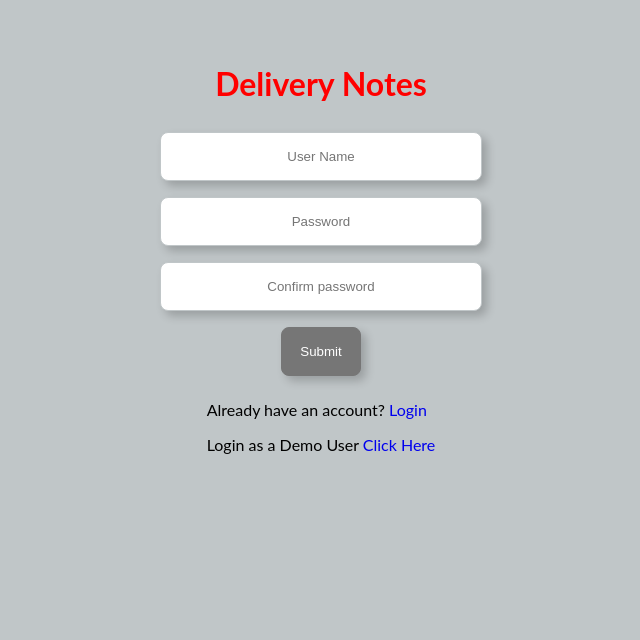
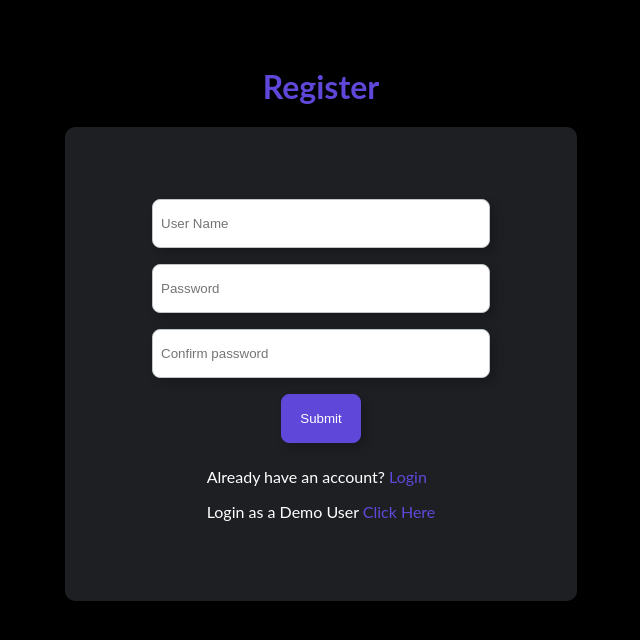
Before and after one commit to minnecoder/driver-notes-sk2, a SvelteKit app: page /register in a window 1280 px wide. Shown: the top 640 px of the page, without its empty margins (319-959 px from the left). Built offline with nearby package versions, Linux system fonts and the light colour scheme; no server answers.

Commit message:
Changed style of app

```diff
--- a/src/app.css
+++ b/src/app.css
@@ -3,5 +3,5 @@ body {
 	font-family: 'Lato', sans-serif;
 	padding: 0;
 	margin: 0;
-	background: #c0c6c8;
+	background: #000000
 }
--- a/src/components/DemoNavBar.svelte
+++ b/src/components/DemoNavBar.svelte
@@ -11,7 +11,7 @@
 		display: flex;
 		align-items: center;
 		justify-content: center;
-		background: #d0d1d4;
+		background: #1e1f23;
 		text-align: center;
 		box-shadow: 0 5px 5px rgba(0, 0, 0, 0.2);
 	}
@@ -21,7 +21,7 @@
 		padding: 0.5rem 1rem;
 		margin: 0.5rem 0;
 		text-decoration: none;
-		color: black;
+		color: #fff;
 	}
 
 	.logout {
@@ -30,5 +30,6 @@
 		font-family: inherit;
 		font-size: 1rem;
 		cursor: pointer;
+		color: #fff;
 	}
 </style>
--- a/src/components/DemoSingleStop.svelte
+++ b/src/components/DemoSingleStop.svelte
@@ -62,15 +62,16 @@
 
 <style>
 	.main {
-		width: 70%;
+		width: 50%;
 		padding-left: 2rem;
-		margin: 0.5rem 0;
+		margin: 1rem 0;
 		border-radius: 8px;
-		background-color: white;
-		box-shadow: 5px 5px 10px rgba(0, 0, 0, 0.2);
+		background-color: #1e1f23;
+		box-shadow: 5px 5px 10px rgba(95, 95, 95, 0.2);
 	}
 	.main p {
 		font-weight: bold;
+		color: #fff;
 	}
 	.main span {
 		font-weight: normal;
@@ -79,6 +80,7 @@
 	.stopTitle {
 		text-align: center;
 		font-size: 1.5rem;
+		color: #fff;
 	}
 
 	.left {
@@ -108,6 +110,10 @@
 		list-style-type: none;
 	}
 
+	.signerList li {
+		color: #fff;
+	}
+
 	.stopData {
 		display: flex;
 		margin-right: 2rem;
@@ -128,33 +134,32 @@
 		font-weight: bold;
 		color: white;
 		overflow: hidden;
-		background-color: #767676;
+		background-color: #5f48d9;
 		margin: 1rem 0;
 		padding: 0.5rem 1rem;
-		border: 1px solid #767676;
-		box-shadow: 5px 5px 10px rgba(0, 0, 0, 0.3);
+		border: 1px solid #5f48d9;
+		box-shadow: 5px 5px 10px rgba(95, 95, 95, 0.3);
 		border-radius: 5px;
 	}
 
 	.addSignerBtn {
+		width: 5rem;
 		display: inline-block;
 		text-decoration: none;
 		font-weight: bold;
 		color: white;
 		overflow: hidden;
-		background-color: #767676;
+		background-color: #5f48d9;
 		margin: 1rem 0;
 		padding: 0.5rem 1rem;
-		border: 1px solid #767676;
-		box-shadow: 5px 5px 10px rgba(0, 0, 0, 0.3);
+		border: 1px solid #5f48d9;
+		box-shadow: 5px 5px 10px rgba(95, 95, 95, 0.3);
 		border-radius: 5px;
-		width: 15%;
-		text-align: center;
 	}
 
 	.addSignerText {
 		padding: 0.5rem;
 		margin-right: 0.5rem;
-		width: 30%;
+		width: 50%;
 	}
 </style>
--- a/src/components/NavBar.svelte
+++ b/src/components/NavBar.svelte
@@ -12,7 +12,7 @@
 		display: flex;
 		align-items: center;
 		justify-content: center;
-		background: #d0d1d4;
+		background: #1e1f23;
 		text-align: center;
 		box-shadow: 0 5px 5px rgba(0, 0, 0, 0.2);
 	}
@@ -22,7 +22,7 @@
 		padding: 0.5rem 1rem;
 		margin: 0.5rem 0;
 		text-decoration: none;
-		color: black;
+		color: #fff;
 	}
 
 	.logout {
@@ -31,5 +31,6 @@
 		font-family: inherit;
 		font-size: 1rem;
 		cursor: pointer;
+		color: #fff;
 	}
 </style>
--- a/src/components/SingleStop.svelte
+++ b/src/components/SingleStop.svelte
@@ -66,15 +66,16 @@
 
 <style>
 	.main {
-		width: 70%;
+		width: 50%;
 		padding-left: 2rem;
-		margin: 0.5rem 0;
+		margin: 1rem 0;
 		border-radius: 8px;
-		background-color: white;
-		box-shadow: 5px 5px 10px rgba(0, 0, 0, 0.2);
+		background-color: #1e1f23;
+		box-shadow: 5px 5px 10px rgba(95, 95, 95, 0.2);
 	}
 	.main p {
 		font-weight: bold;
+		color: #fff;
 	}
 	.main span {
 		font-weight: normal;
@@ -83,6 +84,7 @@
 	.stopTitle {
 		text-align: center;
 		font-size: 1.5rem;
+		color: #fff;
 	}
 
 	.left {
@@ -112,6 +114,10 @@
 		list-style-type: none;
 	}
 
+	.signerList li {
+		color: #fff;
+	}
+
 	.stopData {
 		display: flex;
 		margin-right: 2rem;
@@ -132,11 +138,11 @@
 		font-weight: bold;
 		color: white;
 		overflow: hidden;
-		background-color: #767676;
+		background-color: #5f48d9;
 		margin: 1rem 0;
 		padding: 0.5rem 1rem;
-		border: 1px solid #767676;
-		box-shadow: 5px 5px 10px rgba(0, 0, 0, 0.3);
+		border: 1px solid #5f48d9;
+		box-shadow: 5px 5px 10px rgba(95, 95, 95, 0.3);
 		border-radius: 5px;
 	}
 
@@ -146,11 +152,11 @@
 		font-weight: bold;
 		color: white;
 		overflow: hidden;
-		background-color: #767676;
+		background-color: #5f48d9;
 		margin: 1rem 0;
 		padding: 0.5rem 1rem;
-		border: 1px solid #767676;
-		box-shadow: 5px 5px 10px rgba(0, 0, 0, 0.3);
+		border: 1px solid #5f48d9;
+		box-shadow: 5px 5px 10px rgba(95, 95, 95, 0.3);
 		border-radius: 5px;
 	}
 
--- a/src/routes/+page.svelte
+++ b/src/routes/+page.svelte
@@ -22,7 +22,7 @@
 </svelte:head>
 
 <div class="main">
-	<h1 class="loginTitle">Delivery Notes</h1>
+	<h1 class="loginTitle">Login</h1>
 	{#if message}
 		<p class="error">{message}</p>
 	{/if}
@@ -32,7 +32,7 @@
 		<input name="password" type="password" placeholder="Password" bind:value={user.password} />
 
 		<input type="submit" value="Submit" />
-		<div>
+		<div class="links">
 			<p>
 				Don't have an account? <a class="link" href="/register">Register User</a>
 			</p>
@@ -45,12 +45,14 @@
 
 <style>
 	.main {
-		background: #c0c6c8;
+		display: flex;
+		flex-direction: column;
+		align-items: center;
 	}
 
 	.loginTitle {
 		text-align: center;
-		color: red;
+		color: #5f48d9;
 		margin-top: 4rem;
 	}
 
@@ -65,12 +67,16 @@
 		display: flex;
 		justify-content: center;
 		flex-direction: column;
+		background: #1e1f23;
+		width: 40%;
+		padding: 4rem 0;
+		border-radius: 10px;
 	}
 	.loginForm input {
 		width: 20rem;
 		margin: 0.5rem 0;
-		padding: 1rem 0;
-		text-align: center;
+		padding: 1rem 0.5rem;
+
 		border-radius: 8px;
 		border: solid 1px #c0c6c8;
 		box-shadow: 5px 5px 10px rgba(0, 0, 0, 0.2);
@@ -78,12 +84,17 @@
 
 	.loginForm input[type='submit'] {
 		width: 5rem;
-		background: #767676;
+		background: #5f48d9;
 		color: white;
-		border: solid 1px #767676;
+		border: solid 1px #5f48d9;
+	}
+
+	.links p {
+		color: white;
 	}
 
 	.link {
 		text-decoration: none;
+		color: #5f48d9;
 	}
 </style>
--- a/src/routes/addnotes/+page.svelte
+++ b/src/routes/addnotes/+page.svelte
@@ -65,13 +65,9 @@
 </div>
 
 <style>
-	.main {
-		background: #c0c6c8;
-	}
-
 	.addTitle {
 		font-size: 3rem;
-		color: red;
+		color: #5f48d9;
 		text-align: center;
 	}
 
@@ -83,8 +79,8 @@
 	}
 
 	input[type='text'] {
-		margin: 0.5rem 0;
-		padding: 1rem 0;
+		margin: 0.75rem 0;
+		padding: 1rem 0.5rem;
 		width: 50%;
 		border-radius: 8px;
 		border: solid 1px #c0c6c8;
@@ -92,12 +88,14 @@
 	}
 
 	input[type='submit'] {
-		background: #767676;
-		width: 5rem;
+		background: #5f48d9;
+		width: 6rem;
 		padding: 1rem 0;
-		margin-top: 0.5rem;
-		border: solid 1px #767676;
+		margin-top: 1rem;
+		border: solid 1px #5f48d9;
 		border-radius: 8px;
 		box-shadow: 5px 5px 10px rgba(0, 0, 0, 0.2);
+		color: #fff;
+		cursor: pointer;
 	}
 </style>
--- a/src/routes/demo/+page.svelte
+++ b/src/routes/demo/+page.svelte
@@ -45,7 +45,7 @@
 
 <style>
 	.main {
-		background: #c0c6c8;
+		background: #000;
 	}
 
 	.noStopListDiv {
@@ -53,7 +53,7 @@
 		display: flex;
 		justify-content: center;
 		flex-direction: column;
-		background: #c0c6c8;
+		background: #000;
 	}
 
 	.stopListDiv {
@@ -61,24 +61,22 @@
 		display: flex;
 		justify-content: center;
 		flex-direction: column;
-		background: #c0c6c8;
+		background: #000;
 	}
 
 	.search {
 		margin-bottom: 1rem;
-		padding: 1rem 0;
-		width: 50%;
-		text-align: center;
+		padding: 1rem 0.5rem;
+		width: 30%;
 		border-radius: 8px;
 		border: solid 1px #c0c6c8;
 		box-shadow: 5px 5px 10px rgba(0, 0, 0, 0.2);
 	}
 
 	.title {
-		color: red;
+		color: #5f48d9;
 		font-size: 3rem;
 		text-align: center;
-		background: #c0c6c8;
 	}
 
 	.addLink {
@@ -86,9 +84,10 @@
 		text-decoration: none;
 		font-weight: bold;
 		color: white;
-		background-color: red;
+		background-color: #5f48d9;
 		margin-bottom: 1rem;
 		padding: 0.5rem 1rem;
-		border: 1px solid red;
+		border: 1px solid #5f48d9;
+		border-radius: 10px;
 	}
 </style>
--- a/src/routes/demoupdatenote/[stopid]/+page.svelte
+++ b/src/routes/demoupdatenote/[stopid]/+page.svelte
@@ -33,12 +33,12 @@
 
 <style>
 	.main {
-		background: #c0c6c8;
+		/* background: #c0c6c8; */
 	}
 
 	.updateTitle {
 		font-size: 3rem;
-		color: red;
+		color: #5f48d9;
 		text-align: center;
 	}
 
@@ -58,25 +58,25 @@
 	}
 
 	input[type='submit'] {
-		background: #767676;
+		background: #5f48d9;
 		width: 10rem;
 		padding: 1rem 0.5rem;
 		margin-top: 0.5rem;
-		border: solid 1px #767676;
+		border: solid 1px #5f48d9;
 		border-radius: 8px;
 		box-shadow: 5px 5px 10px rgba(0, 0, 0, 0.2);
 	}
 
 	.demoBackBtn {
 		text-decoration: none;
-		color: black;
+		color: #fff;
 		font-size: 0.8rem;
 		text-align: center;
-		background: #767676;
+		background: #5f48d9;
 		width: 9rem;
 		padding: 1rem 0.5rem;
 		margin-top: 0.5rem;
-		border: solid 1px #767676;
+		border: solid 1px #5f48d9;
 		border-radius: 8px;
 		box-shadow: 5px 5px 10px rgba(0, 0, 0, 0.2);
 	}
--- a/src/routes/register/+page.svelte
+++ b/src/routes/register/+page.svelte
@@ -20,8 +20,10 @@
 	<title>Register User</title>
 </svelte:head>
 
-<div>
-	<h1 class="registerTitle">Delivery Notes</h1>
+// #1e1f23
+
+<div class="main">
+	<h1 class="registerTitle">Register</h1>
 	{#if message}
 		<p class="error">{message}</p>
 	{/if}
@@ -52,7 +54,7 @@
 
 		<input type="submit" value="Submit" />
 
-		<div>
+		<div class="links">
 			<p>
 				Already have an account? <a class="link" href="/">Login</a>
 			</p>
@@ -64,10 +66,15 @@
 </div>
 
 <style>
+	.main {
+		display: flex;
+		flex-direction: column;
+		align-items: center;
+	}
 	.registerTitle {
 		text-align: center;
-		color: red;
-		margin-top: 4rem;
+		color: #5f48d9;
+		margin-top: 3rem;
 	}
 
 	.error {
@@ -76,17 +83,19 @@
 	}
 
 	.registerForm {
+		display: flex;
 		align-items: center;
-		display: flex;
-		justify-content: center;
 		flex-direction: column;
+		background: #1e1f23;
+		width: 40%;
+		padding: 4rem 0;
+		border-radius: 10px;
 	}
 
 	.registerForm input {
 		width: 20rem;
 		margin: 0.5rem 0;
-		padding: 1rem 0;
-		text-align: center;
+		padding: 1rem 0.5rem;
 		border-radius: 8px;
 		border: solid 1px #c0c6c8;
 		box-shadow: 5px 5px 10px rgba(0, 0, 0, 0.2);
@@ -94,11 +103,17 @@
 
 	.registerForm input[type='submit'] {
 		width: 5rem;
-		background: #767676;
+		background: #5f48d9;
 		color: white;
-		border: solid 1px #767676;
+		border: solid 1px #5f48d9;
 	}
+
+	.links p {
+		color: white;
+	}
+
 	.link {
 		text-decoration: none;
+		color: #5f48d9;
 	}
 </style>
--- a/src/routes/stoplist/+page.svelte
+++ b/src/routes/stoplist/+page.svelte
@@ -45,7 +45,7 @@
 
 <style>
 	.main {
-		background: #c0c6c8;
+		background: #000;
 	}
 
 	.noStopListDiv {
@@ -53,7 +53,7 @@
 		display: flex;
 		justify-content: center;
 		flex-direction: column;
-		background: #c0c6c8;
+		background: #000;
 	}
 
 	.stopListDiv {
@@ -61,24 +61,22 @@
 		display: flex;
 		justify-content: center;
 		flex-direction: column;
-		background: #c0c6c8;
+		background: #000;
 	}
 
 	.search {
 		margin-bottom: 1rem;
-		padding: 1rem 0;
-		width: 50%;
-		text-align: center;
+		padding: 1rem 0.5rem;
+		width: 30%;
 		border-radius: 8px;
 		border: solid 1px #c0c6c8;
 		box-shadow: 5px 5px 10px rgba(0, 0, 0, 0.2);
 	}
 
 	.title {
-		color: red;
+		color: #5f48d9;
 		font-size: 3rem;
 		text-align: center;
-		background: #c0c6c8;
 	}
 
 	.addLink {
@@ -86,9 +84,10 @@
 		text-decoration: none;
 		font-weight: bold;
 		color: white;
-		background-color: red;
+		background-color: #5f48d9;
 		margin-bottom: 1rem;
 		padding: 0.5rem 1rem;
-		border: 1px solid red;
+		border: 1px solid#5f48d9;
+		border-radius: 10px;
 	}
 </style>
--- a/src/routes/updatenote/[stopid]/+page.svelte
+++ b/src/routes/updatenote/[stopid]/+page.svelte
@@ -39,12 +39,12 @@
 
 <style>
 	.main {
-		background: #c0c6c8;
+		/* background: #c0c6c8; */
 	}
 
 	.updateTitle {
 		font-size: 3rem;
-		color: red;
+		color: #5f48d9;
 		text-align: center;
 	}
 
@@ -64,12 +64,13 @@
 	}
 
 	input[type='submit'] {
-		background: #767676;
+		background: #5f48d9;
 		width: 6rem;
 		padding: 1rem 0.5rem;
 		margin-top: 0.5rem;
-		border: solid 1px #767676;
+		border: solid 1px #5f48d9;
 		border-radius: 8px;
 		box-shadow: 5px 5px 10px rgba(0, 0, 0, 0.2);
+		color: #fff;
 	}
 </style>
```
